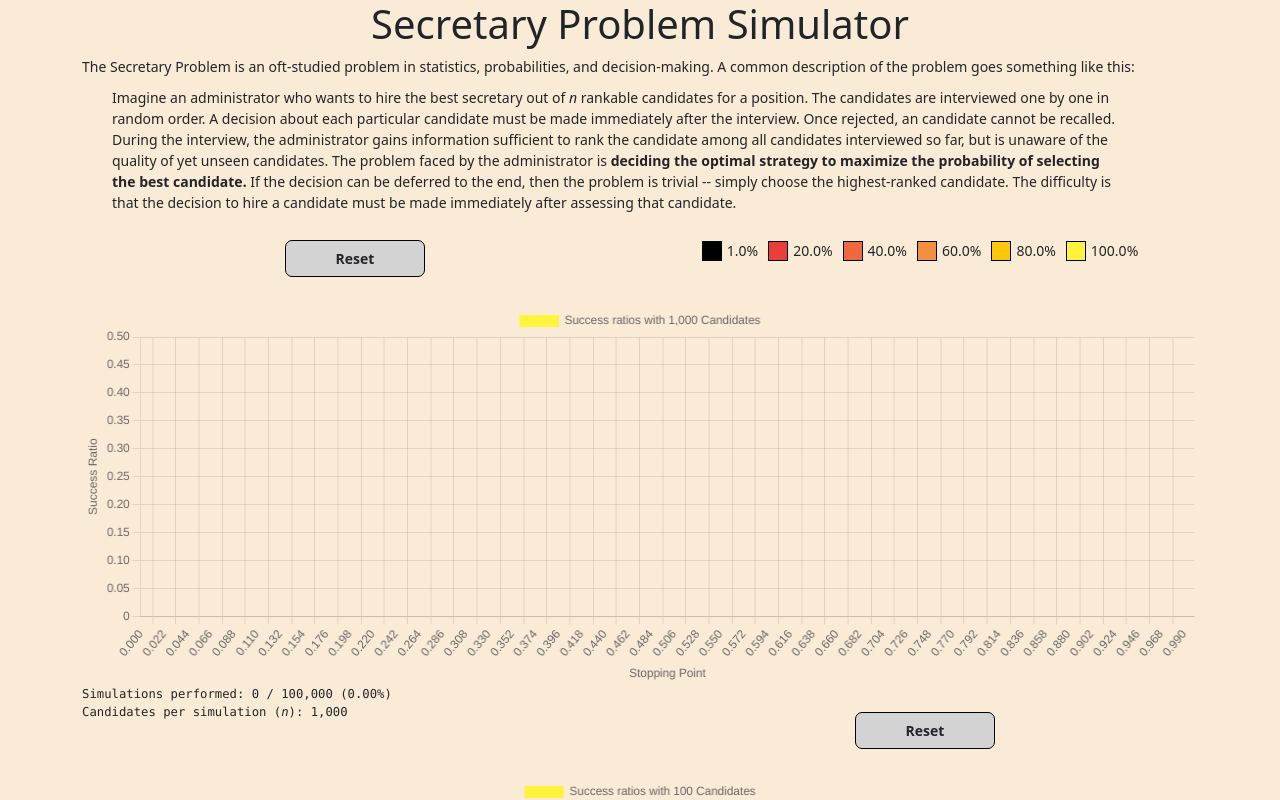
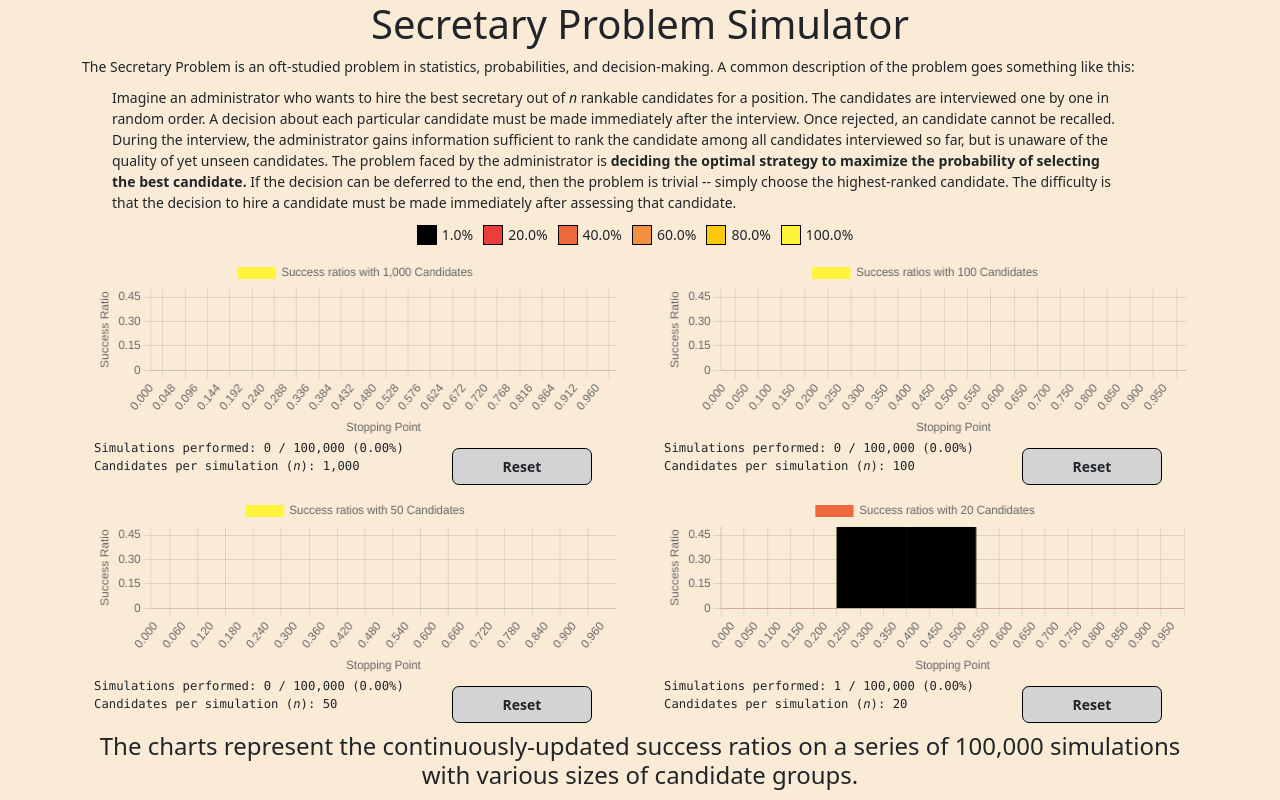
Before and after one commit to jduffey/secretary-problem, a React (Create React App) app: page / in a window 1280 px wide. Shown: the top 800 px of the page. Built offline with nearby package versions, Linux system fonts and the light colour scheme.

Commit message:
Remove reset button at top of page; group charts in 2x2 grid pattern

```diff
--- a/src/App.js
+++ b/src/App.js
@@ -6,7 +6,6 @@ import { Summary } from "./components/Summary";
 import { ChartExplanation } from "./components/ChartExplanation";
 import { SimulationManager } from "./components/SimulationManager";
 import { Footer } from "./components/Footer";
-import { ResetButton } from "./components/ResetButton";
 import { ColorLegend } from "./components/ColorLegend";
 
 import colorSchemes from "./colorSchemes";
@@ -33,16 +32,12 @@ const App = () => {
                 <Introduction />
             </Row>
             <Row>
-                <Col>
-                    <ResetButton />
-                </Col>
-                <Col>
                 <ColorLegend
                     colorScheme={colorScheme}
                 />
-                </Col>
             </Row>
             <Row>
+                <Col>
                     <SimulationManager
                         numSimulations={NUM_SIMULATIONS}
                         numCandidates={1000}
@@ -50,12 +45,14 @@ const App = () => {
                     />
                     <SimulationManager
                         numSimulations={NUM_SIMULATIONS}
-                    numCandidates={100}
+                        numCandidates={50}
                         colorScheme={colorScheme}
                     />
+                </Col>
+                <Col>
                     <SimulationManager
                         numSimulations={NUM_SIMULATIONS}
-                    numCandidates={50}
+                        numCandidates={100}
                         colorScheme={colorScheme}
                     />
                     <SimulationManager
@@ -63,6 +60,7 @@ const App = () => {
                         numCandidates={20}
                         colorScheme={colorScheme}
                     />
+                </Col>
             </Row>
             <Row>
                 <ChartExplanation
--- a/src/components/ColorLegend.jsx
+++ b/src/components/ColorLegend.jsx
@@ -28,7 +28,7 @@ export const ColorLegend = ({ colorScheme }) => {
             display: 'flex',
             justifyContent: 'center',
             alignItems: 'center',
-            margin: '5% auto'
+            margin: '1% auto'
         }}>
             {
                 colorScheme.colorThresholds.map(({ color, threshold }) => (
--- a/src/components/SimulationManager.jsx
+++ b/src/components/SimulationManager.jsx
@@ -4,7 +4,6 @@ import { Container, Col, Row } from "react-bootstrap";
 import { ResetButton } from "./ResetButton";
 import { SimulationChart } from "./SimulationChart";
 import { SimulationStats } from "./SimulationStats";
-import { ColorLegend } from "./ColorLegend";
 
 import { generateCandidates } from "../utils/generateCandidates";
 import { wasBestCandidateChosen } from "../utils/wasBestCandidateChosen";
@@ -72,7 +71,7 @@ export const SimulationManager = ({ numCandidates, numSimulations, colorScheme }
             }, msDelayBetweenSimulations);
             return () => clearTimeout(timer);
         }
-    }, [simulationCount, numSimulations, successCounts, numCandidates, stoppingPoints, isResetting]);
+    }, [simulationCount, numSimulations, successCounts, numCandidates, stoppingPoints, isResetting, colorScheme]);
 
     return (
         <Container>
```
Lines whose indentation alone changed are shown as unchanged.
